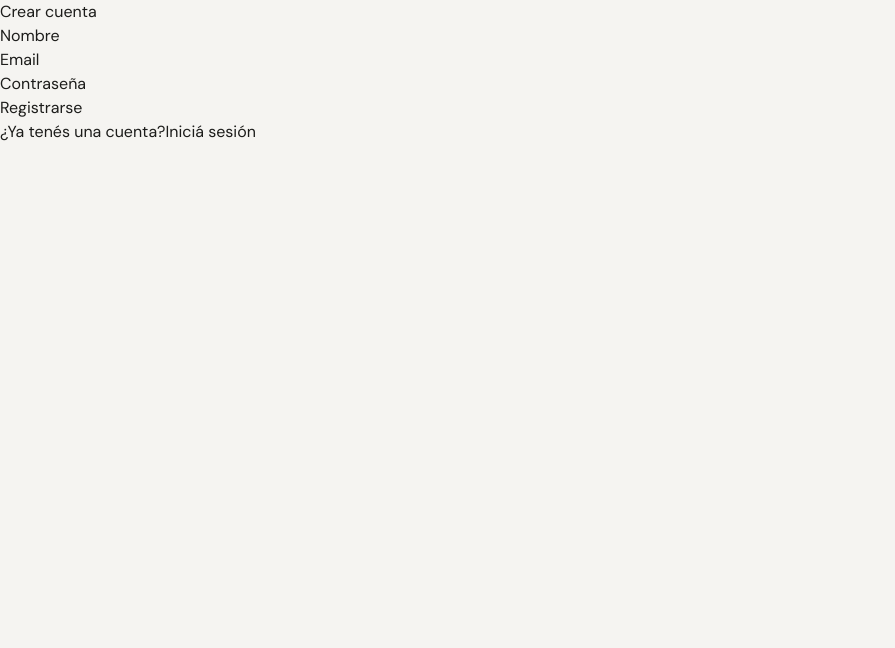
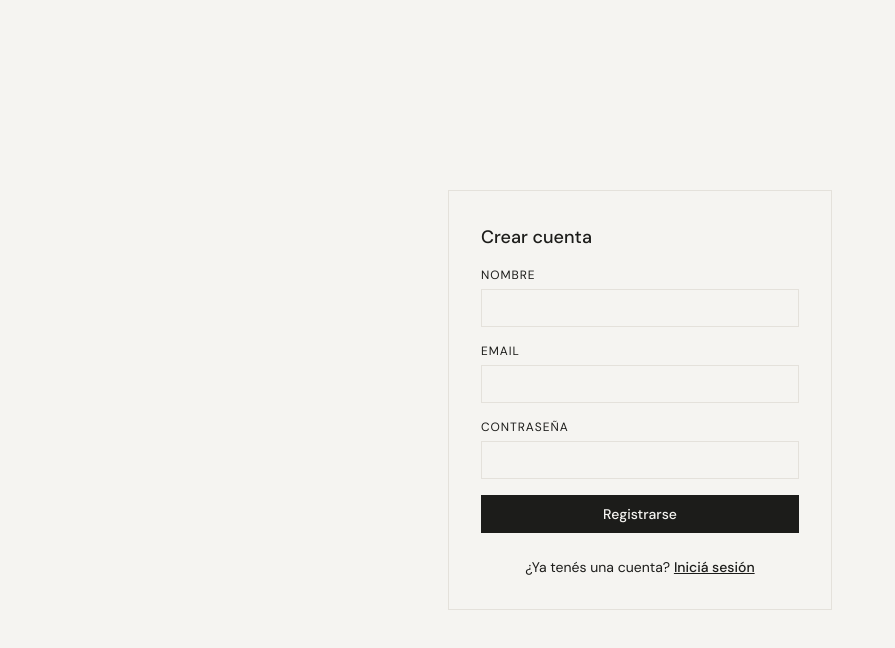
Before and after one commit to pollyvaughn/AppGestor, a React (Vite) app in the folder frontend/: page / in a window 1280 px wide. Both pictures are taken after a click on the button "Registrate". Shown: the top 648 px of the page, without its empty margins (0-895 px from the left). Built offline with nearby package versions, Linux system fonts and the light colour scheme; a web font is replaced by a local one.

Commit message:
estilo de login y registro

```diff
--- a/frontend/src/components/auth/LoginForm.tsx
+++ b/frontend/src/components/auth/LoginForm.tsx
@@ -68,7 +68,7 @@ export default function LoginForm({ onLogin }: LoginFormProps) {
                 </p>
             )}
 
-            <Button type="submit">Iniciar sesión</Button>
+            <Button type="submit" className="w-full">Iniciar sesión</Button>
         </form>
     )
 }
--- a/frontend/src/components/auth/RegisterForm.tsx
+++ b/frontend/src/components/auth/RegisterForm.tsx
@@ -1,5 +1,7 @@
 import { useState } from "react"
 import { registrarUsuario } from "../../services/authService"
+import Button from "../ui/Button"
+import Input from "../ui/Input"
 
 type RegisterFormProps = {
     onRegister: () => void
@@ -33,26 +35,22 @@ export default function RegisterForm({ onRegister }: RegisterFormProps) {
     }
 
     return (
-        <form onSubmit={handleSubmit}>
-            <h1>Crear cuenta</h1>
+        <form onSubmit={handleSubmit} className="space-y-4 w-full">
+            <h1 className="text-lg font-medium">Crear cuenta</h1>
 
-            <div>
-                <label htmlFor="nombre">Nombre</label>
-                <input
+            <Input
                 id="nombre"
-                    type="text"
+                label="Nombre"
                 value={nombre}
                 onChange={function (event) {
                     setNombre(event.target.value)
                 }}
                 required
             />
-            </div>
 
-            <div>
-                <label htmlFor="email">Email</label>
-                <input
+            <Input
                 id="email"
+                label="Email"
                 type="email"
                 value={email}
                 onChange={function (event) {
@@ -60,12 +58,10 @@ export default function RegisterForm({ onRegister }: RegisterFormProps) {
                 }}
                 required
             />
-            </div>
 
-            <div>
-                <label htmlFor="password">Contraseña</label>
-                <input
+            <Input
                 id="password"
+                label="Contraseña"
                 type="password"
                 value={password}
                 onChange={function (event) {
@@ -73,13 +69,16 @@ export default function RegisterForm({ onRegister }: RegisterFormProps) {
                 }}
                 required
             />
-            </div>
 
-            {error && <p>{error}</p>}
+            {error && (
+                <p className="text-sm" style={{ color: "var(--color-expense)" }}>
+                    {error}
+                </p>
+            )}
 
-            <button type="submit">
+            <Button type="submit" className="w-full">
                 Registrarse
-            </button>
+            </Button>
         </form>
     )
 }
--- a/frontend/src/pages/LoginPage.tsx
+++ b/frontend/src/pages/LoginPage.tsx
@@ -6,20 +6,34 @@ type LoginPageProps = {
     onRegister: () => void
 }
 
-export default function LoginPage({
-    onLogin,
-    onRegister,
-}: LoginPageProps) {
+export default function LoginPage({ onLogin, onRegister }: LoginPageProps) {
     return (
-        <main>
-            <LoginForm onLogin={onLogin} />
+        <main className="min-h-full flex items-center justify-center p-6">
+            <div
+                className="w-full max-w-sm p-8 space-y-6"
+                style={{
+                    background: "var(--color-card)",
+                    border: "1px solid var(--color-border)",
+                    borderRadius: "var(--radius-lg)",
+                }}
+            >
+                <LoginForm onLogin={onLogin} />
 
-            <p>
-                ¿No tenés una cuenta?
-                <button onClick={onRegister}>
-                    Registrate
-                </button>
-            </p>
+                <p
+                    className="text-sm text-center"
+                    style={{ color: "var(--color-muted-foreground)" }}
+                >
+                    ¿No tenés una cuenta?{" "}
+                    <button
+                        type="button"
+                        onClick={onRegister}
+                        className="font-medium underline"
+                        style={{ color: "var(--color-foreground)" }}
+                    >
+                        Registrate
+                    </button>
+                </p>
+            </div>
         </main>
     )
 }
--- a/frontend/src/pages/RegisterPage.tsx
+++ b/frontend/src/pages/RegisterPage.tsx
@@ -10,15 +10,32 @@ export default function RegisterPage({
     onLogin,
 }: RegisterPageProps) {
     return (
-        <main>
-            <RegisterForm onRegister={onRegister} />
+        <main className="min-h-full flex items-center justify-center p-6">
+            <div
+                className="w-full max-w-sm p-8 space-y-6"
+                style={{
+                    background: "var(--color-card)",
+                    border: "1px solid var(--color-border)",
+                    borderRadius: "var(--radius-lg)",
+                }}
+            >
+                <RegisterForm onRegister={onRegister} />
 
-            <p>
-                ¿Ya tenés una cuenta?
-                <button onClick={onLogin}>
-                    Iniciá sesión
-                </button>
-            </p>
+                <p
+                    className="text-sm text-center"
+                    style={{ color: "var(--color-muted-foreground)" }}
+                >
+                    ¿Ya tenés una cuenta?{" "}
+                    <button
+                        type="button"
+                        onClick={onLogin}
+                        className="font-medium underline"
+                        style={{ color: "var(--color-foreground)" }}
+                    >
+                        Iniciá sesión
+                    </button>
+                </p>
+            </div>
         </main>
     )
 }
```
Lines whose indentation alone changed are shown as unchanged.
